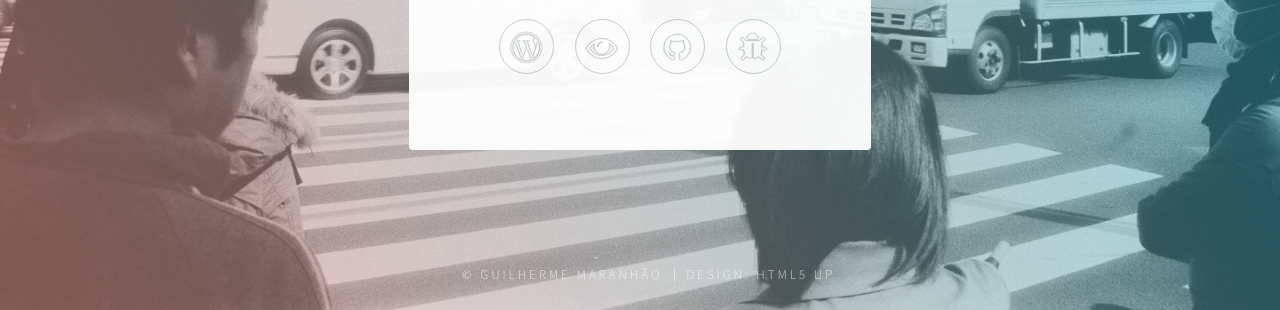
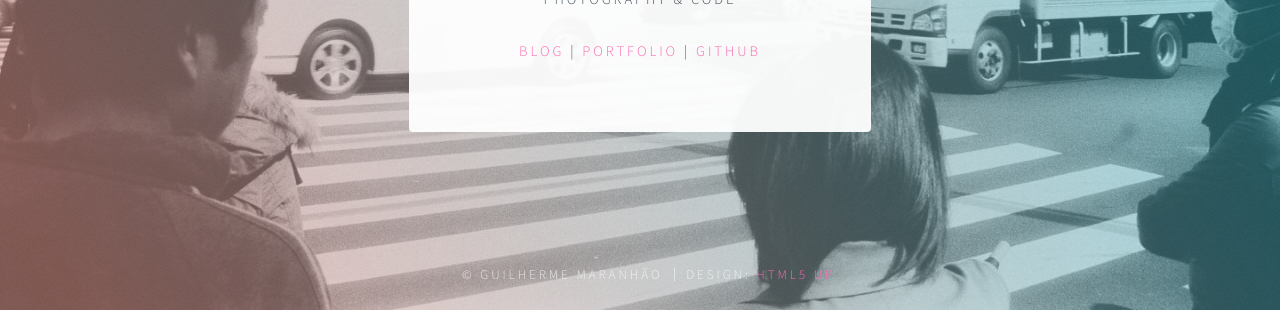
Before and after one commit to refotografia/refotografia.github.io, a plain HTML site: page index.html in a window 1280 px wide. Shown: the part 490-800 px from the top of the page. Drawn offline with Linux system fonts and the light colour scheme.

Commit message:
Fixed buttons/links

```diff
--- a/assets/css/main.css
+++ b/assets/css/main.css
@@ -157,7 +157,8 @@
 		-webkit-transition: color 0.2s ease, border-color 0.2s ease;
 		-ms-transition: color 0.2s ease, border-color 0.2s ease;
 		transition: color 0.2s ease, border-color 0.2s ease;
-		color: inherit;
+		color: hotpink;
+		font-style: bold;
 		text-decoration: none;
 	}
 
@@ -170,6 +171,7 @@
 
 		a:hover {
 			color: #ff7496;
+			background-color: rgb(170, 170, 220);
 		}
 
 	strong, b {
--- a/index.html
+++ b/index.html
@@ -26,12 +26,11 @@
 						</header>
 
 						<footer>
-							<ul class="icons">
-                <li><a href="https://refotografia.wordpress.com/" class="fa-wordpress">Wordpress</a></li>
-                <li><a href="https://refotografia.github.io/portfolio/" class="fa-eye">Portfolio</a></li>
-								<li><a href="https://github.com/refotografia" class="fa-github">GitHub</a></li>
-								<li><a href="https://refotografia.glitch.me/" class="fa-bug">Glitch</a></li>
-							</ul>
+
+                <p><a href="https://refotografia.wordpress.com/">Blog</a> |
+                <a href="https://refotografia.github.io/portfolio/">Portfolio</a> |
+				<a href="https://github.com/refotografia">GitHub</a></p>
+
 						</footer>
 					</section>
 
```
